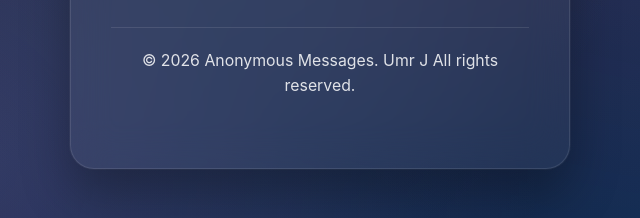
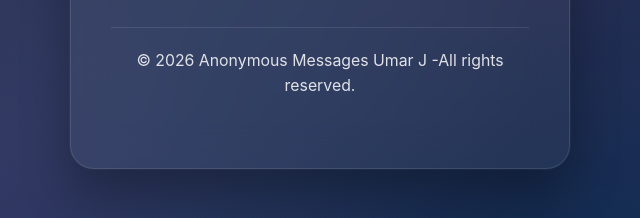
Before and after one commit to umarJ-max/Annoymous-Sender, a website: page public/index.html in a window 1280 px wide. Shown: the part 479-697 px from the top of the page, 320-960 px from the left. Drawn offline with Linux system fonts and the light colour scheme.

Commit message:
Update index.html

```diff
--- a/public/index.html
+++ b/public/index.html
@@ -33,7 +33,7 @@
         </div>
 
         <div class="footer">
-            <p>&copy; 2026 Anonymous Messages. Umr J All rights reserved.</p>
+            <p>&copy; 2026 Anonymous Messages Umar J -All rights reserved.</p>
         </div>
     </div>
 
```
